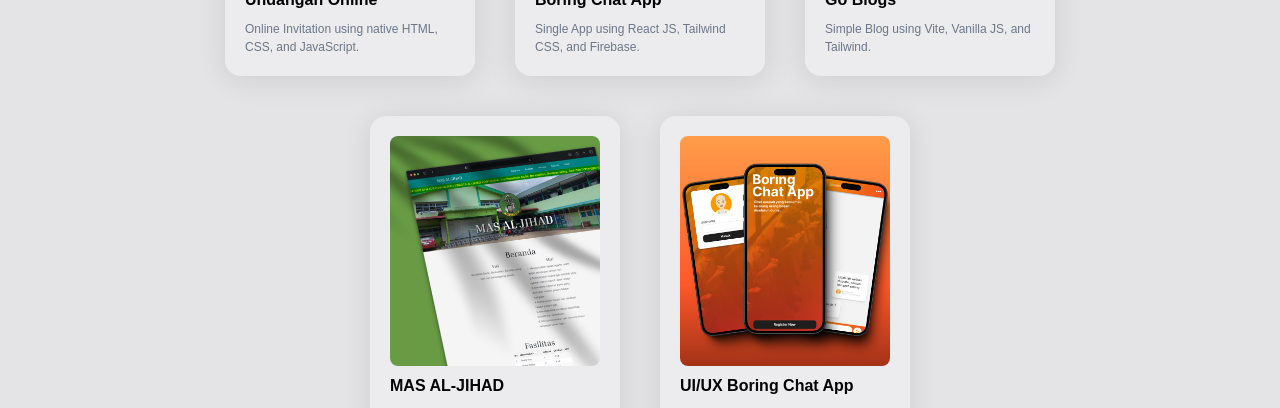
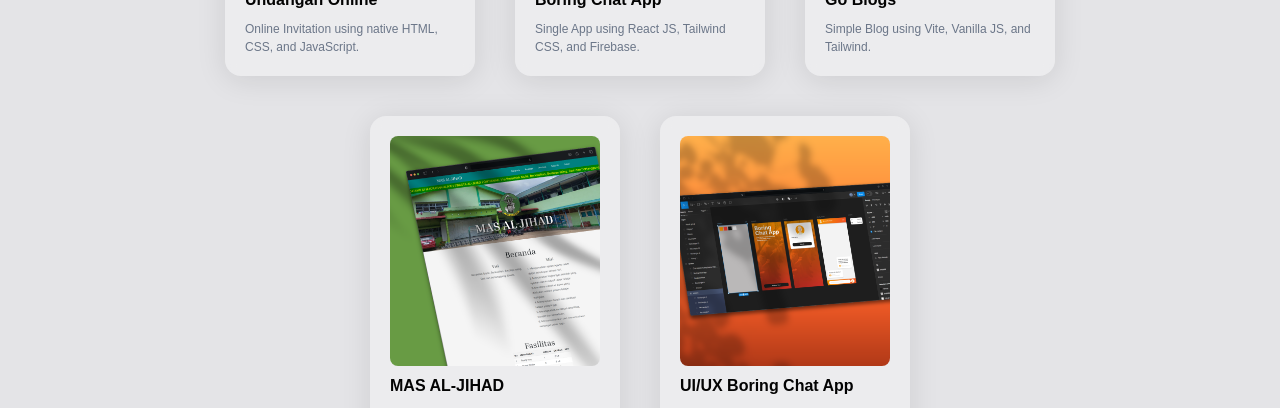
Before and after one commit to fuadriyadhi/portfolio, a React (Vite) app: page / in a window 1280 px wide. Shown: the part 2040-2448 px from the top of the page. Built offline with nearby package versions, Linux system fonts and the light colour scheme; a small style sheet from the web is missing.

Commit message:
update-skill

```diff
--- a/src/constant/dataSkill.js
+++ b/src/constant/dataSkill.js
@@ -2,6 +2,7 @@ import fe from "../assets/skill-img/undangan.png";
 import bc from "../assets/skill-img/boring_chat.png";
 import gb from "../assets/skill-img/goblog.png";
 import mas from "../assets/skill-img/mas.png";
+import uiux from "../assets/skill-img/uiuxcb.png";
 
 export default [
   {
@@ -40,8 +41,8 @@ export default [
     id: 5,
     title: "UI/UX Boring Chat App",
     content: "Design a Prototype for the Boring Chat App using Figma.",
-    image: bc,
-    link: "/",
-    repo: "https://github.com/fuadriyadhi",
+    image: uiux,
+    link: "https://www.figma.com/design/Nc2MGUG4vfa3DaqjVhCJcc/boring-chat?node-id=0-1&t=Vwuc8oaHGj8P21nF-1",
+    repo: "https://www.figma.com/design/Nc2MGUG4vfa3DaqjVhCJcc/boring-chat?node-id=0-1&t=Vwuc8oaHGj8P21nF-1",
   },
 ];
```
Also changed, not shown: src/assets/skill-img/uiuxcb.png (added).
